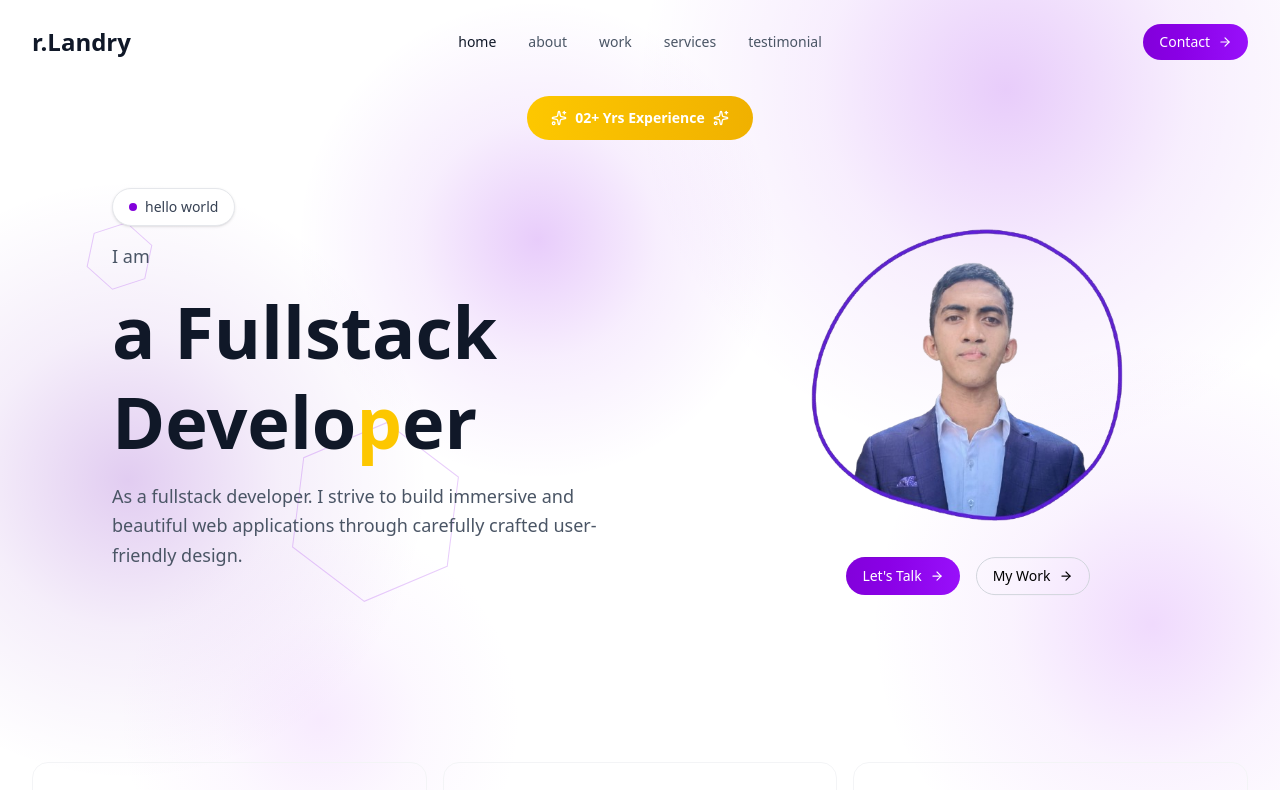
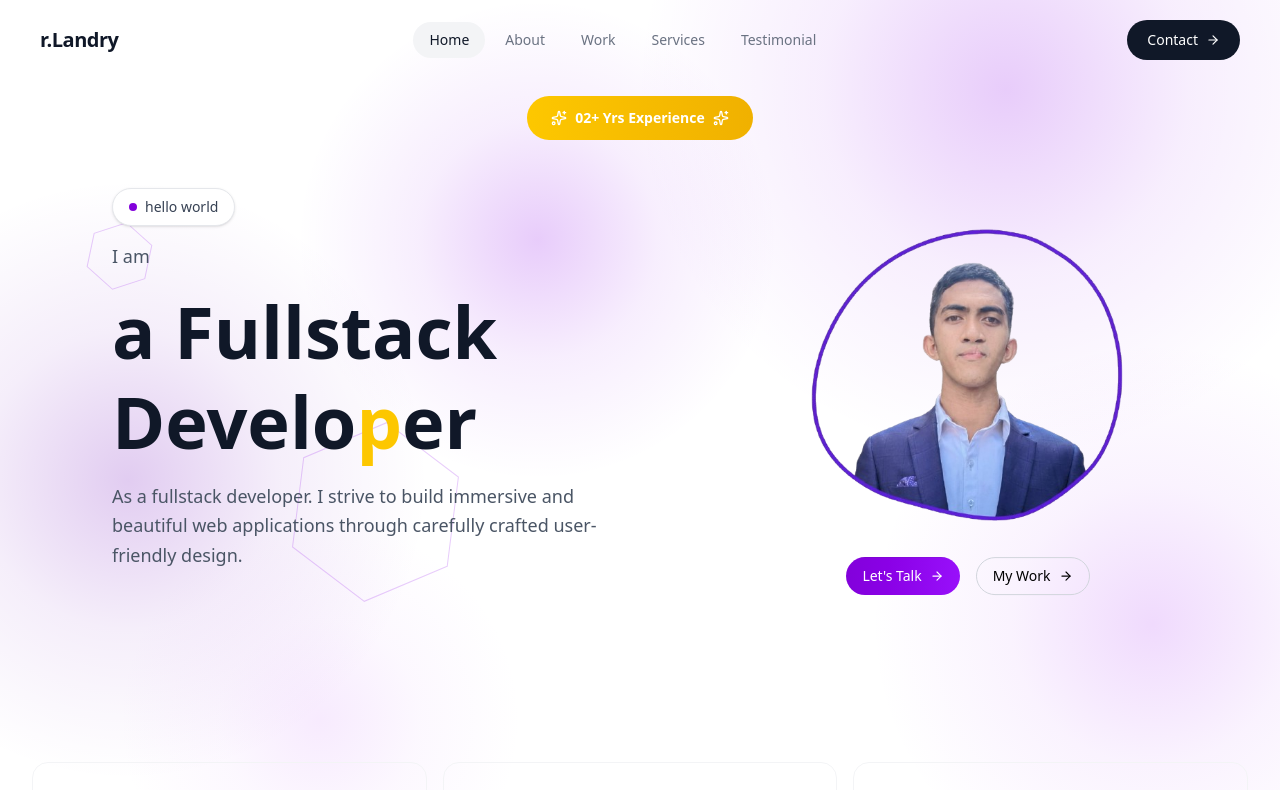
Before and after one commit to rakotoarisonlandry/portfolioV.02, a Next.js app: page / in a window 1280 px wide. Shown: the top 790 px of the page. Built offline with nearby package versions, Linux system fonts and the light colour scheme.

Commit message:
refactor: enhance Navigation component layout and improve mobile responsiveness

```diff
--- a/src/components/layout/navigation.tsx
+++ b/src/components/layout/navigation.tsx
@@ -4,8 +4,6 @@ import { useState, useEffect } from "react";
 import Link from "next/link";
 import { usePathname } from "next/navigation";
 import { ArrowRight, Menu, X } from "lucide-react";
-import { Button } from "../ui/button";
-// import { Button } from "@/components/ui/button";
 
 export function Navigation() {
   const [isOpen, setIsOpen] = useState(false);
@@ -17,101 +15,142 @@ export function Navigation() {
     window.addEventListener("scroll", handleScroll);
     return () => window.removeEventListener("scroll", handleScroll);
   }, []);
-  const navigateToContact = () => {
-    if (typeof window !== "undefined") {
-      window.location.href = "/contact";
-    }
+
+  useEffect(() => {
+    const handleResize = () => {
+      if (window.innerWidth >= 1024) setIsOpen(false);
     };
+    window.addEventListener("resize", handleResize);
+    return () => window.removeEventListener("resize", handleResize);
+  }, []);
+
   const navItems = [
-    { href: "/", label: "home" },
-    { href: "/about", label: "about" },
-    { href: "/work", label: "work" },
-    { href: "/services", label: "services" },
-    { href: "/testimonial", label: "testimonial" },
+    { href: "/", label: "Home" },
+    { href: "/about", label: "About" },
+    { href: "/work", label: "Work" },
+    { href: "/services", label: "Services" },
+    { href: "/testimonial", label: "Testimonial" },
   ];
 
   return (
+    <>
       <nav
-      className={`fixed top-0 w-full z-50 transition-all duration-300 ${
+        className={`fixed top-0 left-0 right-0 z-50 transition-all duration-500 ${
           scrolled
-          ? "bg-transparent backdrop-blur-md shadow-sm"
-          : "bg-transparent"
+            ? "py-3 bg-white/80 backdrop-blur-xl border-b border-gray-100/80 shadow-[0_1px_20px_rgba(0,0,0,0.06)]"
+            : "py-5 bg-transparent"
         }`}
       >
-      <div className="max-w-7xl mx-auto px-6 lg:px-8">
-        <div className="flex justify-between items-center py-4">
+        <div className="max-w-7xl mx-auto px-5 sm:px-8 lg:px-10">
+          <div className="flex items-center justify-between gap-6">
+
             {/* Logo */}
-          <div className="flex-1">
-            <Link href="/" className="text-2xl font-bold text-gray-900">
+            <Link
+              href="/"
+              className="text-xl font-semibold tracking-tight text-gray-900 shrink-0 hover:opacity-70 transition-opacity duration-200"
+            >
               r.Landry
             </Link>
-          </div>
 
-          <div className="hidden lg:flex justify-center items-center space-x-8">
+            {/* Nav links — desktop */}
+            <div className="hidden lg:flex items-center gap-1">
               {navItems.map((item) => (
                 <Link
                   key={item.href}
                   href={item.href}
-                className={`text-sm font-medium transition-colors duration-200 ${
+                  className={`relative px-4 py-2 text-sm font-medium rounded-full transition-all duration-200 ${
                     pathname === item.href
-                    ? "text-gray-900"
-                    : "text-gray-600 hover:text-gray-900"
+                      ? "text-gray-900 bg-gray-100"
+                      : "text-gray-500 hover:text-gray-900 hover:bg-gray-50"
                   }`}
                 >
                   {item.label}
                 </Link>
               ))}
             </div>
-          <div className="hidden lg:flex justify-end flex-1 ">
+
+            {/* Right side */}
+            <div className="flex items-center gap-3 shrink-0">
+              {/* CTA button — desktop */}
               <Link
                 href="/contact"
-              onClick={() => setIsOpen(false)}
-              className="block py-2 text-gray-600 hover:text-gray-900 transition-colors"
-            >
-              <Button
-                onClick={() => navigateToContact()}
-                className="accent-bg rounded-full flex items-center gap-2 text-white hover:shadow-lg transition-all duration-300"
+                className="hidden lg:inline-flex items-center gap-2 px-5 py-2.5 text-sm font-medium text-white bg-gray-900 rounded-full hover:bg-gray-700 hover:shadow-lg hover:-translate-y-px active:translate-y-0 transition-all duration-200"
               >
                 Contact
                 <ArrowRight size={14} />
-              </Button>
               </Link>
-          </div>
 
-          <div className="flex items-center space-x-4">
-            {/* <Button variant="ghost" size="sm" className="hidden md:flex">
-              <Search size={18} />
-            </Button> */}
-
+              {/* Hamburger — mobile */}
               <button
                 onClick={() => setIsOpen(!isOpen)}
-              className="lg:hidden p-2 "
+                aria-label={isOpen ? "Fermer le menu" : "Ouvrir le menu"}
+                aria-expanded={isOpen}
+                className="lg:hidden flex items-center justify-center w-9 h-9 rounded-full text-gray-700 hover:bg-gray-100 transition-colors duration-200"
               >
-              {isOpen ? (
-                <X size={24} className="text-gray-900" />
-              ) : (
-                <Menu size={24} className="text-gray-900" />
-              )}
+                {isOpen ? <X size={20} /> : <Menu size={20} />}
               </button>
             </div>
           </div>
+        </div>
+      </nav>
 
-        {/* Mobile Navigation */}
-        {isOpen && (
-          <div className="lg:hidden bg-white py-4 border-t border-gray-100">
+      {/* Mobile drawer overlay */}
+      <div
+        className={`fixed inset-0 z-40 lg:hidden transition-all duration-300 ${
+          isOpen ? "opacity-100 pointer-events-auto" : "opacity-0 pointer-events-none"
+        }`}
+        onClick={() => setIsOpen(false)}
+      >
+        <div className="absolute inset-0 bg-black/20 backdrop-blur-sm" />
+      </div>
+
+      {/* Mobile drawer panel */}
+      <div
+        className={`fixed top-0 right-0 bottom-0 z-50 w-72 bg-white shadow-2xl lg:hidden flex flex-col transition-transform duration-300 ease-in-out ${
+          isOpen ? "translate-x-0" : "translate-x-full"
+        }`}
+      >
+        {/* Drawer header */}
+        <div className="flex items-center justify-between px-6 h-16 border-b border-gray-100">
+          <span className="text-lg font-semibold text-gray-900">r.Landry</span>
+          <button
+            onClick={() => setIsOpen(false)}
+            className="flex items-center justify-center w-9 h-9 rounded-full text-gray-500 hover:bg-gray-100 transition-colors"
+          >
+            <X size={20} />
+          </button>
+        </div>
+
+        {/* Drawer nav items */}
+        <nav className="flex-1 overflow-y-auto px-4 py-6 space-y-1">
           {navItems.map((item) => (
             <Link
               key={item.href}
               href={item.href}
               onClick={() => setIsOpen(false)}
-                className="block py-2 text-gray-600 hover:text-gray-900 transition-colors"
+              className={`flex items-center px-4 py-3 text-sm font-medium rounded-xl transition-colors duration-150 ${
+                pathname === item.href
+                  ? "text-gray-900 bg-gray-100"
+                  : "text-gray-600 hover:text-gray-900 hover:bg-gray-50"
+              }`}
             >
               {item.label}
             </Link>
           ))}
+        </nav>
+
+        {/* Drawer footer CTA */}
+        <div className="px-6 py-6 border-t border-gray-100">
+          <Link
+            href="/contact"
+            onClick={() => setIsOpen(false)}
+            className="flex items-center justify-center gap-2 w-full px-5 py-3 text-sm font-medium text-white bg-gray-900 rounded-full hover:bg-gray-700 transition-colors duration-200"
+          >
+            Contact
+            <ArrowRight size={14} />
+          </Link>
         </div>
-        )}
       </div>
-    </nav>
+    </>
   );
 }
```
Lines whose indentation alone changed are shown as unchanged.
